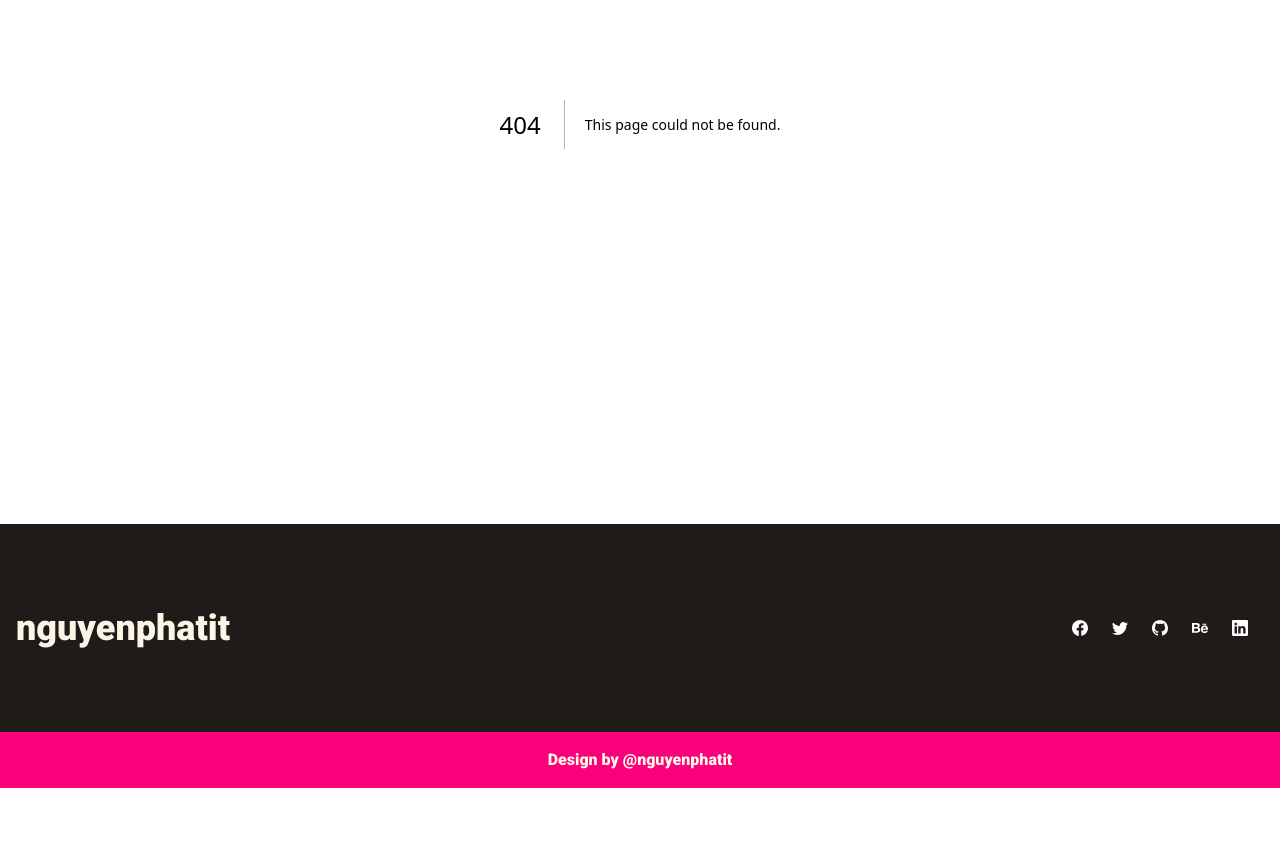
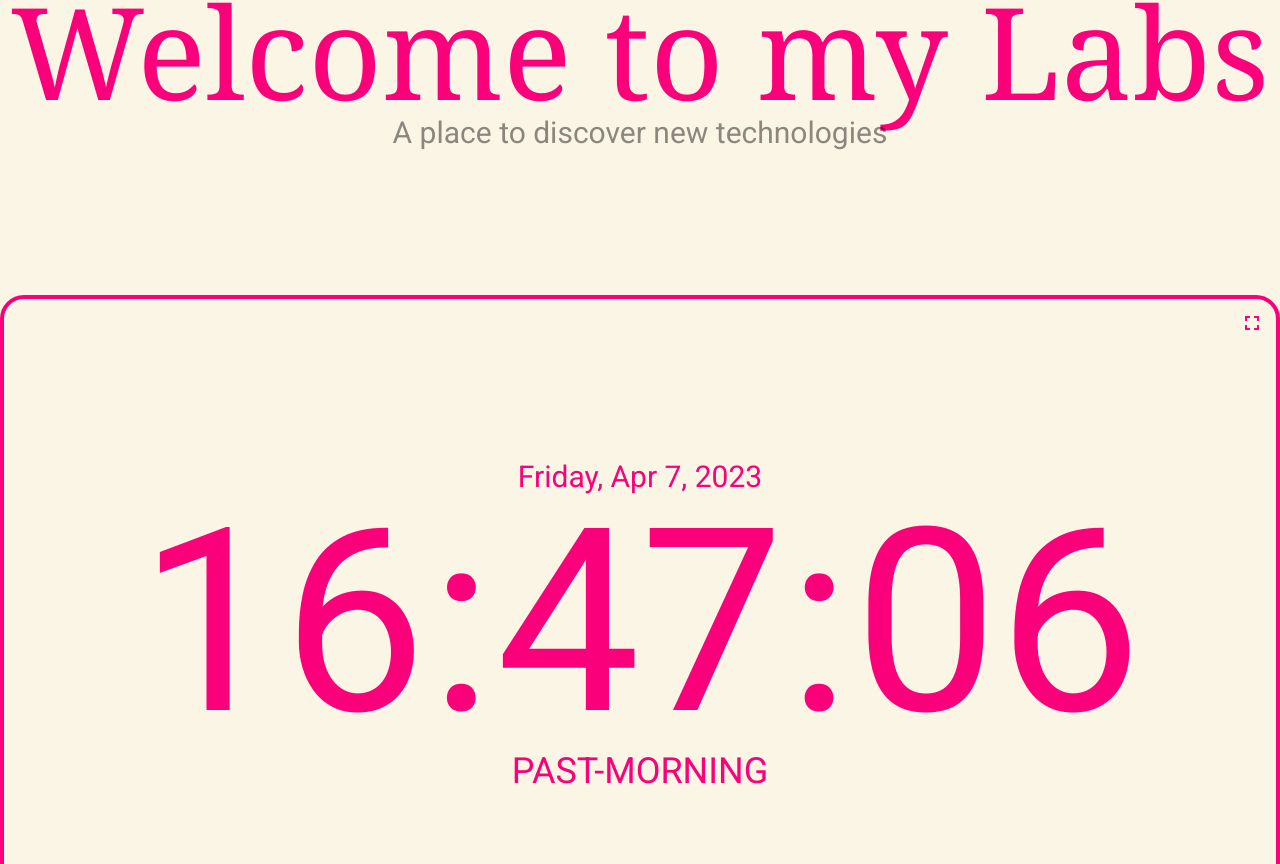
Before and after one commit to nguyenphatit/nguyenphatit.github.io, a Next.js app: page /my-lab in a window 1280 px wide. Before the commit this address had no page. Shown: the part 276-1140 px from the top of the page. Before the commit the page ends 1064 px from the top, so only its background shows below. Built offline with nearby package versions, Linux system fonts and the light colour scheme; a web font is replaced by a local one.

Commit message:
Add clock

```diff
--- a/package.json
+++ b/package.json
@@ -22,10 +22,10 @@
     "framer-motion-3d": "^10.12.10",
     "gsap": "^3.11.5",
     "material-icons": "^1.13.6",
-    "next": "13.4.1",
+    "next": "^13.4.2",
     "postcss": "8.4.23",
-    "react": "18.2.0",
-    "react-dom": "18.2.0",
+    "react": "^18.2.0",
+    "react-dom": "^18.2.0",
     "react-use-measure": "^2.1.1",
     "tailwindcss": "3.3.2",
     "three": "^0.152.2",
--- a/src/app/blog/page.tsx
+++ b/src/app/blog/page.tsx
@@ -4,7 +4,7 @@ import Image from "next/image";
 const DEV_TO_API = "https://dev.to/api/";
 
 async function getData() {
-  const res = await fetch(`${DEV_TO_API}articles?username=nguyenphatit`);
+  const res = await fetch(`${DEV_TO_API}articles?username=nguyenphatit`, { next: { revalidate: 10 }});
 
   if (!res.ok) {
     // This will activate the closest `error.js` Error Boundary
@@ -14,7 +14,7 @@ async function getData() {
   return res.json();
 }
 
-export default async function Blog() {
+export default async function Page() {
   const articles = await getData();
   return (
     <main className="bg-light text-light-secondary dark:bg-dark dark:text-dark-secondary min-h-screen">
--- a/src/app/labs/page.tsx
+++ /dev/null
@@ -1,36 +0,0 @@
-"use client";
-
-import { motion } from "framer-motion";
-
-export default function Labs() {
-  return (
-    <main className="bg-light text-light-secondary dark:bg-dark dark:text-dark-secondary min-h-screen">
-      <section className="min-h-screen">
-        <div className="container mx-auto pt-32">
-          <div className="text-center select-none">
-            <motion.span
-              initial={{ y: 50, scale: 0.2 }}
-              animate={{
-                y: 0,
-                scale: 1,
-              }}
-              whileHover={{ scale: 1.2 }}
-              className="material-icons text-light-primary dark:text-dark-primary text-9xl relative"
-            >
-              science
-            </motion.span>
-          </div>
-          <h1 className="font-heading text-9xl text-light-primary dark:text-dark-primary px-4 md:px-0 text-center select-none">
-            Welcome to my Labs
-          </h1>
-          <h2 className="text-3xl opacity-50 text-light-secondary dark:text-dark-secondary mb-12 px-4 md:px-0 text-center">
-            A place to discover new technologies
-          </h2>
-          <h2 className="text-6xl text-light-secondary dark:text-dark-secondary mb-12 px-4 md:px-0 text-center">
-            Labs is currently unavailable
-          </h2>
-        </div>
-      </section>
-    </main>
-  );
-}
--- a/src/app/layout.tsx
+++ b/src/app/layout.tsx
@@ -1,6 +1,6 @@
 import Footer from "@/components/common/footer";
 import Gtag from "@/components/common/gtag";
-import Header from "@/components/common/header";
+import AppHeader from "@/components/common/app-header";
 import { ThemeWrapper } from "@/context/theme.context";
 import "@/styles/globals.scss";
 
@@ -16,14 +16,14 @@ export default function RootLayout({
 }) {
   return (
     <html lang="en" dir="ltr">
-      <ThemeWrapper>
-        <body>
-          <Header />
+      <body>
+        <ThemeWrapper>
+          <AppHeader />
           {children}
           <Footer />
-        </body>
-        <Gtag />
-      </ThemeWrapper>
+          <Gtag />
+        </ThemeWrapper>
+      </body>
     </html>
   );
 }
--- /dev/null
+++ b/src/app/my-lab/page.tsx
@@ -0,0 +1,37 @@
+"use client";
+
+import Clock from "@/components/features/Clock";
+import { motion } from "framer-motion";
+
+export default function Page() {
+    return (
+        <main className="bg-light text-light-secondary dark:bg-dark dark:text-dark-secondary min-h-screen">
+            <section className="min-h-screen">
+                <div className="container mx-auto pt-32">
+                    <div className="text-center select-none">
+                        <motion.span
+                            initial={{ y: 50, scale: 0.2 }}
+                            animate={{
+                                y: 0,
+                                scale: 1,
+                            }}
+                            whileHover={{ scale: 1.2 }}
+                            className="material-icons text-light-primary dark:text-dark-primary text-9xl relative"
+                        >
+                            science
+                        </motion.span>
+                    </div>
+                    <h1 className="font-heading text-9xl text-light-primary dark:text-dark-primary px-4 md:px-0 text-center select-none">
+                        Welcome to my Labs
+                    </h1>
+                    <h2 className="text-3xl opacity-50 text-light-secondary dark:text-dark-secondary mb-12 px-4 md:px-0 text-center">
+                        A place to discover new technologies
+                    </h2>
+                    <div className="py-24">
+                        <Clock />
+                    </div>
+                </div>
+            </section>
+        </main>
+    )
+}
--- a/src/components/common/header.tsx
+++ b/src/components/common/app-header.tsx
@@ -7,7 +7,7 @@ import ToggleTheme from "./toggleTheme";
 import Social from "./social";
 import Logo from "./logo";
 
-export default function Header() {
+export default function AppHeader() {
   const [activeMenu, setActiveMenu] = useState<boolean>(false);
   const { mode } = useTheme();
   return (
@@ -72,8 +72,8 @@ export default function Header() {
                 className={`font-bold text-5xl md:text-8xl select-none dark:text-dark-secondary text-black ltr:hover:pl-20 rtl:hover:pr-20 transition-all duration-300 relative mb-8
                   before:content-['03'] before:text-9xl before:absolute before:bottom-[-10px] ltr:before:left-0 rtl:before:right-0 before:text-light-primary dark:before:text-dark-primary before:-z-[1] before:invisible hover:before:visible before:opacity-0 hover:before:opacity-60 before:transition-all before:duration-150`}
               >
-                <a className="relative" href={"/labs"}>
-                  Labs
+                <a className="relative" href={"/my-lab"}>
+                  Lab
                 </a>
               </motion.li>
               <li className="font-bold text-5xl md:text-8xl select-none dark:text-dark-secondary text-black flex flex-row justify-start items-center">
--- /dev/null
+++ b/src/components/features/Clock.tsx
@@ -0,0 +1,88 @@
+"use client";
+
+import { useEffect, useRef, useState } from "react";
+
+export default function Clock() {
+    const [now, setNow] = useState<Date>(new Date());
+    const containerRef = useRef<HTMLDivElement>(null);
+    const [isFullScreen, setIsFullScreen] = useState<boolean>(false);
+    const [selectedFont, setSelectedFont] = useState<string>('font-sans');
+
+    const weekday = ["Sunday", "Monday", "Tuesday", "Wednesday", "Thursday", "Friday", "Saturday"];
+    const months = ["Jan", "Feb", "Mar", "Apr", "May", "Jun", "Jul", "Aug", "Sep", "Oct", "Nov", "Dec"];
+    const fontLib = ["font-sans", "font-serif", "font-heading"];
+
+    useEffect(() => {
+        const time = setInterval(() => {
+            setNow(new Date());
+        }, 1000);
+
+        return (() => {
+            clearInterval(time);
+        })
+    }, []);
+
+    const openFullScreen = () => {
+        if (!isFullScreen) {
+            if (containerRef.current?.requestFullscreen) {
+                containerRef.current?.requestFullscreen();
+                setIsFullScreen(true);
+            }
+        }
+
+        if (isFullScreen) {
+            if (document.exitFullscreen) {
+                document.exitFullscreen();
+                setIsFullScreen(false);
+            }
+        }
+    }
+
+    useEffect(() => {
+        function onFullscreenChange() {
+            const isFS = Boolean(document.fullscreenElement)
+            setIsFullScreen(isFS);
+        }
+
+        document.addEventListener('fullscreenchange', onFullscreenChange);
+        return () => document.removeEventListener('fullscreenchange', onFullscreenChange);
+    }, [])
+
+    return (
+        <div ref={containerRef} className="border-4 border-light-primary dark:border-dark-primary flex flex-col justify-center items-center rounded-3xl select-none relative py-40">
+            <div className="absolute top-3 right-3 flex flex-row-reverse justify-center items-center">
+                <button
+                    type="button"
+                    onClick={openFullScreen}
+                    className="text-light-primary dark:text-dark-primary focus:outline-none">
+                    <span className="material-icons">
+                        {isFullScreen ? 'fullscreen_exit' : 'fullscreen'}
+                    </span>
+                </button>
+                {/* <button
+                    type="button"
+                    onClick={openFullScreen}
+                    className="text-light-primary dark:text-dark-primary focus:outline-none">
+                    <span className="material-icons">
+                        text_fields
+                    </span>
+                </button> */}
+            </div>
+            <div>
+                <h2 className="w-full text-center text-3xl text-light-primary dark:text-dark-primary">
+                    {`${weekday[now.getDay()]}, ${months[now.getMonth()]} ${now.getDate()}, ${now.getFullYear()}`}
+                </h2>
+                <h1 className={`w-full text-center ${selectedFont} text-[16rem] text-light-primary dark:text-dark-primary leading-none`}>
+                    <span>{now.getHours() < 10 ? `0${now.getHours()}` : now.getHours()}</span>
+                    <span className="mx-1">:</span>
+                    <span>{now.getMinutes() < 10 ? `0${now.getMinutes()}` : now.getMinutes()}</span>
+                    <span className="mx-1">:</span>
+                    <span>{now.getSeconds() < 10 ? `0${now.getSeconds()}` : now.getSeconds()}</span>
+                </h1>
+                <h2 className="w-full text-center text-4xl text-light-primary dark:text-dark-primary uppercase">
+                    {`${now.getHours() >= 12 ? 'Past-Morning' : 'After-Midnight'}`}
+                </h2>
+            </div>
+        </div>
+    )
+}
--- a/src/context/theme.context.tsx
+++ b/src/context/theme.context.tsx
@@ -11,19 +11,19 @@ const defaultContext = {
 const ThemeContext = createContext(defaultContext);
 
 const ThemeProvider = ({ children }: { children: ReactNode }) => {
-    const [mode, setMode] = useState<string>(() => {
+    const [mode, setMode] = useState<string>('light');
+
+    useEffect(() => {
         if (typeof window !== 'undefined') {
-            const localTheme = localStorage.getItem('theme');
+            const localTheme = localStorage.getItem('theme') || null;
 
-            if (localTheme) return localTheme;
+            if (localTheme) setMode(localTheme);
 
             if (window.matchMedia && window.matchMedia('(prefers-color-scheme: dark)').matches) {
-                return "dark";
+                setMode("dark");
             }
         }
-
-        return 'light';
-    });
+    }, []);
 
     const changeMode = (mode: string) => {
         setMode(mode);
```
Also changed, not shown: src/app/blog/error.tsx (added, +43 -0 lines).
